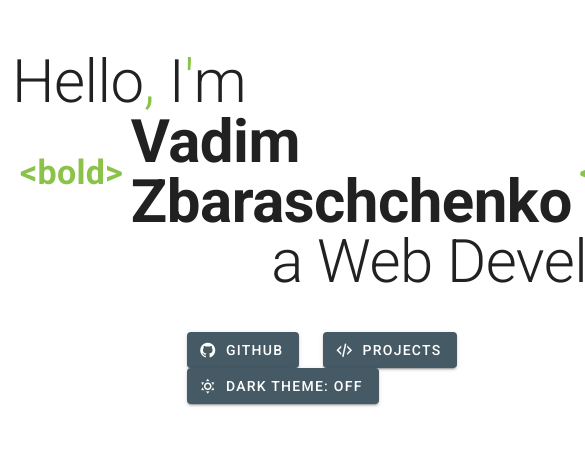
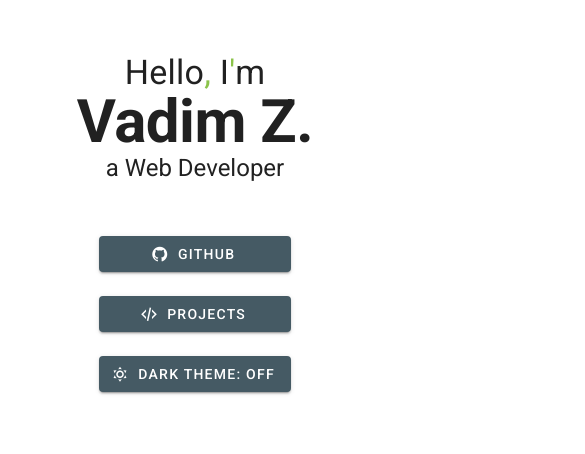
Before and after one commit to VadimZb/VadimZb.github.io, a Vue app: page /#/ in a window 390 px wide. Shown: the top 454 px of the page, 585 px wide, since content can reach past the window. Built offline with nearby package versions, Linux system fonts and the light colour scheme.

Commit message:
👌 IMPROVE: Breakpoints added

```diff
--- a/src/components/Welcome.vue
+++ b/src/components/Welcome.vue
@@ -5,18 +5,22 @@
         class="d-flex flex-column justify-center align-center full-view"
     >
         <div class="text-h2 my-10">
-            <div class="text-left">
+            <div class="text-center text-md-left text-h4 text-md-h2">
                 Hello<span class="light-green--text">,</span> I<span
                     class="light-green--text"
                     >'</span
                 >m
             </div>
-            <div class="d-flex align-center">
+            <div class="d-flex d-md-none align-center justify-center">
+                <span class="font-weight-bold">Vadim Z.</span>
+            </div>
+            <div class="d-none d-md-flex align-center">
                 <HtmlBrackets tag="bold" /><span class="font-weight-bold"
                     >Vadim Zbaraschchenko</span
                 ><HtmlBrackets tag="bold" closing />
             </div>
-            <div class="text-right">
+
+            <div class="text-md-right text-center text-h5 text-md-h2">
                 <span>a Web Developer</span>
             </div>
         </div>
--- a/src/components/WelcomeBtns.vue
+++ b/src/components/WelcomeBtns.vue
@@ -1,15 +1,15 @@
 <template>
-    <div>
+    <div class="d-flex flex-column flex-md-row">
         <v-btn
             href="https://github.com/VadimZb"
-            class="mx-3 white--text"
+            class="ma-3 white--text"
             color="blue-grey darken-2"
         >
             <v-icon left>mdi-github</v-icon>
             Github
         </v-btn>
         <v-btn
-            class="mx-3 white--text"
+            class="ma-3 white--text"
             color="blue-grey darken-2"
             @click="scrollToProjects"
         >
@@ -18,7 +18,7 @@
         </v-btn>
         <v-btn
             @click="switchTheme"
-            class="mx-3 white--text"
+            class="ma-3 white--text"
             color="blue-grey darken-2"
         >
             <v-icon left>{{ themeIcon }}</v-icon>
```
